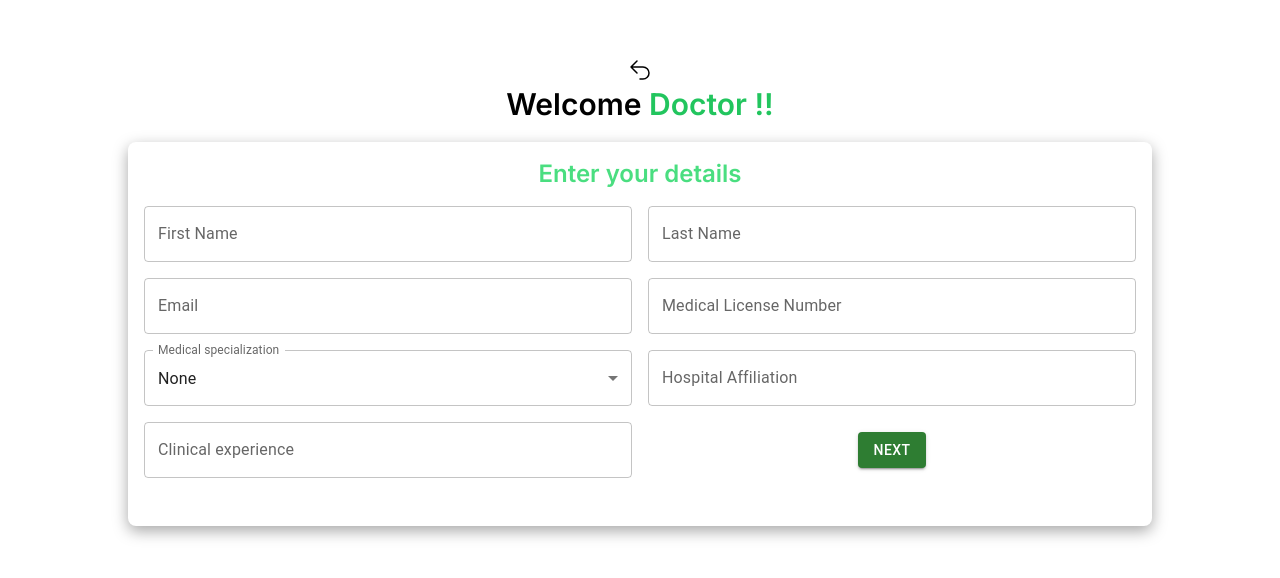
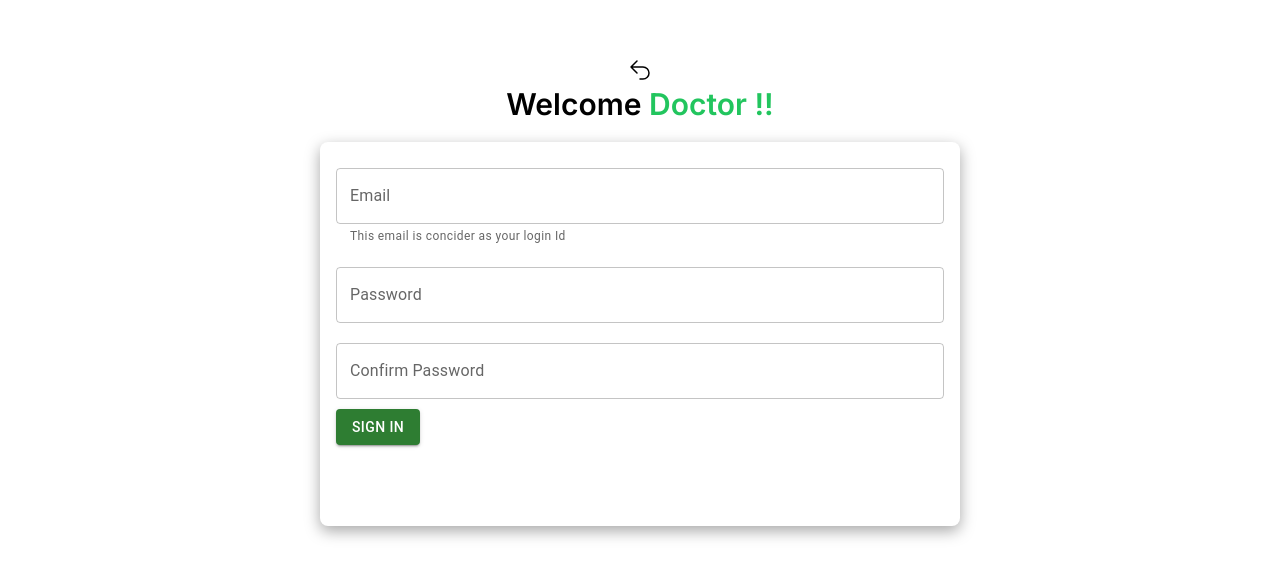
Before and after one commit to SuggestUs/web-ui, a React (Vite) app: page /Auth/SignInForDoctor in a window 1280 px wide. Shown: the part 108-686 px from the top of the page. Built offline with nearby package versions, Linux system fonts and the light colour scheme; what @tailwindcss/custom-forms would draw is missing.

Commit message:
major chages in UI

```diff
--- /dev/null
+++ b/src/Auth/ProfessionalDetails.jsx
@@ -0,0 +1,165 @@
+import React from 'react'
+import { TextField, Grid } from '@mui/material';
+import NextButton from '../Navigator/NextButton';
+import { ArrowUturnLeftIcon } from "@heroicons/react/24/outline";
+import { Link } from 'react-router-dom';
+import Select from '@mui/material/Select';
+import MenuItem from '@mui/material/MenuItem';
+import { useState } from 'react';
+import InputLabel from '@mui/material/InputLabel';
+import FormControl from '@mui/material/FormControl';
+import {validationForDoctorProffessionalDetails} from '../datavalidation/validationForData'
+
+
+export default function ProfessionalDetails() {
+
+    const Shadow = {
+        boxShadow: 'rgba(0, 0, 0, 0.35) 0px 5px 15px'
+    }
+
+    //  for medical specialization data
+    const medical_specialization = [
+        { feild: 'cardiolog' },
+        { feild: 'Dermatology' },
+        { feild: 'Endocrinology' },
+        { feild: 'Gastroenterology' },
+        { feild: 'Hematology' },
+        { feild: 'Neurology' },
+        { feild: 'Oncology' },
+        { feild: 'Pediatrics' },
+        { feild: 'Psychiatry' },
+        { feild: 'Pulmonology' },
+        { feild: 'Pulmonology' },
+        { feild: 'Radiology' },
+        { feild: 'Surgery' },
+    ];
+
+    // for medical specialization
+    const [Role, setRole] = useState("None");
+
+    const [dataForProfessionalDetail , setProfessionalData] = useState({
+     First_Name : '',
+     Last_Name : '',
+     Email : '',
+     Medical_License_Number : '',
+     Medical_specialization : '',
+     Hospital_Affiliation : '',
+     Clinical_experience : '',
+
+    })
+
+    const handleChange = (event) => {
+        setRole(event.target.value);
+    };
+
+    const validationForDoctorProffessionalDetails = () =>{
+
+    }
+
+    return (
+        <div>
+
+            <div className="flex flex-col justify-center items-center h-screen">
+                <Link to="/Auth"><ArrowUturnLeftIcon className="h-6 w-6 text-black" />
+                </Link>
+                <div className='my-1 font-inter font-bold text-3xl mb-5'> {"Welcome    "}<span className="text-green-500">Doctor !!</span></div>
+                <div className=" bg-white p-4 rounded-lg w-4/5 overflow-y-auto shadow-md h-96 " style={Shadow}>
+                    <Grid container spacing={2}>
+                        <Grid item xs={12} >
+                            <p className='text-center font-inter text-green-400 text-2xl font-semibold'>Enter your details</p>
+                        </Grid>
+                        <Grid item xs={12} sm={6}>
+                            <TextField
+                                label="First Name"
+                                name="First_Name"
+                                variant="outlined"
+                                fullWidth
+                            //className={classes.input}
+                            />
+                        </Grid>
+                        <Grid item xs={12} sm={6}>
+                            <TextField
+                                label="Last Name"
+                                name="Last_Name"
+                                variant="outlined"
+                                fullWidth
+                            //className={classes.input}
+                            />
+                        </Grid>
+                        <Grid item xs={12} sm={6}>
+                            <TextField
+                                label="Email"
+                                name="Email"
+                                // value={formData.email}
+                                // onChange={handleChange}
+                                variant="outlined"
+                                fullWidth
+                            />
+                        </Grid>
+                        <Grid item xs={12} sm={6}>
+                            <TextField
+                                label="Medical License Number"
+                                name="Medical_License_Number"
+                                variant="outlined"
+                                fullWidth
+                                //className={classes.input}
+                                type="number"
+                            />
+                        </Grid>
+                        <Grid item xs={12} sm={6}>
+                            <FormControl fullWidth >
+                                <InputLabel id="demo-simple-select-helper-label">Medical specialization</InputLabel>
+                                <Select
+                                    labelId="demo-simple-select-label"
+                                    id="demo-simple-select"
+                                    value={Role}
+                                    label="Medical specialization"
+                                    name="Medical_specialization"
+                                    onChange={handleChange}
+                                >
+                                    <MenuItem value='None'>
+                                        None
+                                    </MenuItem>
+                                    {medical_specialization.map((specialization, index) => (
+                                        <MenuItem key={index} value={specialization.feild}>
+                                            {specialization.feild}
+                                        </MenuItem>
+                                    ))}
+                                </Select>
+                            </FormControl>
+                        </Grid>
+                        <Grid item xs={12} sm={6}>
+                            <TextField
+                                label="Hospital Affiliation"
+                                name="Hospital_Affiliation"
+                                // value={formData.address1}
+                                // onChange={handleChange}
+                                variant="outlined"
+                                fullWidth
+                            />
+                        </Grid>
+                        <Grid item xs={12} sm={6}>
+                            <TextField
+                                label="Clinical experience"
+                                name="Clinical_experience"
+                                // value={formData.city}
+                                // onChange={handleChange}
+                                variant="outlined"
+                                fullWidth
+                                type='number'
+                            />
+                        </Grid>
+                        {/* <Grid item xs={12} sm={6} className='flex  justify-center items-center'>
+                            <Button onClick={isSignIn} variant='contained' color='success'>Sign In</Button>
+                        </Grid> */}
+                        <Grid  item xs={12} sm={6} className='flex  justify-center items-center' >
+                            <NextButton path='/Auth/PersonalDetails' state={null}></NextButton>
+                        </Grid>
+                    </Grid>
+
+                </div>
+
+            </div>
+        </div >
+    )
+}
--- a/src/Auth/SignInForDoctor.jsx
+++ b/src/Auth/SignInForDoctor.jsx
@@ -1,45 +1,34 @@
 import React from 'react'
-import { TextField, Grid } from '@mui/material';
-import NextButton from '../Navigator/NextButton';
+import { TextField, Grid, Button ,FormControl} from '@mui/material';
 import { ArrowUturnLeftIcon } from "@heroicons/react/24/outline";
 import { Link } from 'react-router-dom';
-import Select from '@mui/material/Select';
-import MenuItem from '@mui/material/MenuItem';
 import { useState } from 'react';
-import InputLabel from '@mui/material/InputLabel';
-import FormControl from '@mui/material/FormControl';
-
+import { useNavigate } from "react-router-dom";
+import { validationForDoctorProffessionalDetails } from '../datavalidation/validationForData'
 
 
 export default function SignInForDoctor() {
+
+
+    const navigate = useNavigate()
 
     const Shadow = {
         boxShadow: 'rgba(0, 0, 0, 0.35) 0px 5px 15px'
     }
 
-    //  for medical specialization data
-    const medical_specialization = [
-        { field: 'cardiolog' },
-        { field: 'Dermatology' },
-        { field: 'Endocrinology' },
-        { field: 'Gastroenterology' },
-        { field: 'Hematology' },
-        { field: 'Neurology' },
-        { field: 'Oncology' },
-        { field: 'Pediatrics' },
-        { field: 'Psychiatry' },
-        { field: 'Pulmonology' },
-        { field: 'Pulmonology' },
-        { field: 'Radiology' },
-        { field: 'Surgery' },
-    ];
+    const [dataForProfessionalDetail, setProfessionalData] = useState({
+        Email: '',
+        Password: ''
+    })
 
-    // for medical specialization
-    const [Role, setRole] = useState("None");
 
-    const handleChange = (event) => {
-        setRole(event.target.value);
-    };
+    const validationForDoctorProffessionalDetails = () => {
+
+    }
+
+    const isSignIn = () => {
+        navigate('/Dashbord')
+    }
 
     return (
         <div>
@@ -48,100 +37,83 @@ export default function SignInForDoctor() {
                 <Link to="/Auth"><ArrowUturnLeftIcon className="h-6 w-6 text-black" />
                 </Link>
                 <div className='my-1 font-inter font-bold text-3xl mb-5'> {"Welcome    "}<span className="text-green-500">Doctor !!</span></div>
-                <div className=" bg-white p-4 rounded-lg w-4/5 overflow-y-auto shadow-md h-96 " style={Shadow}>
-                    <Grid container spacing={2}>
+                <div className=" bg-white p-4 rounded-lg w-1/2 overflow-y-auto shadow-md h-96 " style={Shadow}>
+                    {/* <Grid container spacing={2}>
                         <Grid item xs={12} >
                             <p className='text-center font-inter text-green-400 text-2xl font-semibold'>Enter your details</p>
                         </Grid>
                         <Grid item xs={12} sm={6}>
                             <TextField
-                                label="First Name"
-                                name="firstName"
+                                label="Email"
+                                name="Email"
                                 variant="outlined"
                                 fullWidth
-                            //className={classes.input}
+                                helperText="THIS EMAIL IS CONCIDER AS YOUR LOGIN ID"
                             />
                         </Grid>
                         <Grid item xs={12} sm={6}>
                             <TextField
-                                label="Last Name"
-                                name="lastName"
-                                variant="outlined"
-                                fullWidth
-                            //className={classes.input}
-                            />
-                        </Grid>
-                        <Grid item xs={12} sm={6}>
-                            <TextField
-                                label="Email"
-                                name="email"
-                                // value={formData.email}
-                                // onChange={handleChange}
-                                variant="outlined"
-                                fullWidth
-                            //className={classes.input}
-                            />
-                        </Grid>
-                        <Grid item xs={12} sm={6}>
-                            <TextField
-                                label="Medical License Number"
-                                name="number"
-                                variant="outlined"
-                                fullWidth
-                                //className={classes.input}
-                                type="number"
-                            />
-                        </Grid>
-                        <Grid item xs={12} sm={6}>
-                            <FormControl fullWidth >
-                                <InputLabel id="demo-simple-select-helper-label">Medical specialization</InputLabel>
-                                <Select
-                                    labelId="demo-simple-select-label"
-                                    id="demo-simple-select"
-                                    value={Role}
-                                    label="Medical specialization"
-                                    onChange={handleChange}
-                                >
-                                    <MenuItem value='None'>
-                                        None
-                                    </MenuItem>
-                                    {medical_specialization.map((specialization, index) => (
-                                        <MenuItem key={index} value={specialization.field}>
-                                            {specialization.field}
-                                        </MenuItem>
-                                    ))}
-                                </Select>
-                            </FormControl>
-                        </Grid>
-                        <Grid item xs={12} sm={6}>
-                            <TextField
-                                label="Hospital Affiliation"
-                                name="Hospital Affiliation"
-                                // value={formData.address1}
-                                // onChange={handleChange}
+                                label="Password"
+                                name="Password"
                                 variant="outlined"
                                 fullWidth
                             />
                         </Grid>
                         <Grid item xs={12} sm={6}>
                             <TextField
-                                label="Clinical experience"
-                                name="Clinical experience"
-                                // value={formData.city}
-                                // onChange={handleChange}
+                                label="Confirm Password"
+                                name="Confirm_Password"
                                 variant="outlined"
                                 fullWidth
-                                type='number'
+                                helperText="Make sure your password match as above one"
                             />
                         </Grid>
-                        <Grid item xs={12} sm={6} className='flex  justify-center items-center' >
-                            <NextButton path='/Auth/SignInForDoctor/PersonalDetails' state={null}></NextButton>
+
+
+                        <Grid item xs={12} sm={6} className='flex  justify-center items-center'>
+                            <Button onClick={isSignIn} variant='contained' color='success'>Sign In</Button>
                         </Grid>
-                    </Grid>
+
+                    </Grid> */}
+                    <div className='User-from flex flex-col'>
+                        <div className='text-center'>
+                            <FormControl fullWidth className='my-5'>
+
+                                <TextField
+                                    className='my-5'
+                                    label="Email"
+                                    type='email'
+                                    style={{
+                                        margin: '10px 0px'
+                                    }}
+                                    helperText='This email is concider as your login Id'
+                                />
+                                <TextField
+                                    className='my-5'
+                                    label="Password"
+                                    type='password'
+                                    style={{
+                                        margin: '10px 0px'
+                                    }}
+                                />
+                                <TextField
+                                    className='my-5'
+                                    label="Confirm Password"
+                                    type='password'
+                                    style={{
+                                        margin: '10px 0px'
+                                    }}
+                                />
+                            </FormControl>
+                        </div>
+                        <div className='my-auto'>
+                            <Button variant='contained' color='success' onClick={isSignIn}>Sign In</Button>
+                        </div>
+                    </div>
 
                 </div>
 
             </div>
-        </div>
+        </div >
     )
 }
--- /dev/null
+++ b/src/datavalidation/validationForData.js
@@ -0,0 +1,22 @@
+export const validationForUserSignIn = (obj)=>{
+    Object.keys(obj).forEach((x)=>{
+        if(obj[x] === ''){
+            alert(`Please Feel ${obj[x]} to sign in `)
+            return  false
+        }
+    })
+    const emailRegex = /^[^\s@]+@[^\s@]+\.[^\s@]+$/;
+
+    if(!emailRegex.test(obj.Email)){
+        alert("Email is invalid ")
+        return false
+    }
+
+    return true
+}
+
+export const validationForDoctorProffessionalDetails = (obj)=>{
+
+}
+
+export const anything = {}
--- a/src/route.jsx
+++ b/src/route.jsx
@@ -11,15 +11,7 @@ import HomePage from './pages/HomePage'
 import Authentication from './Auth/Authentication';
 import SignInForDoctor from './Auth/SignInForDoctor';
 import PersonalDetailsDoctor from './Auth/PersonalDetailsDoctor';
-
-// const Navbar = lazy(() => import('./components/Navbar'))
-// const Mission = lazy(() => import('./pages/Mission'))
-// const WhoWeAre = lazy(() => import('./pages/WhoWeAre'))
-// const HomePage = lazy(() => import('./pages/HomePage'))
-// const Footer = lazy(() => import('./components/Footer'))
-// const Authentication = lazy(() => import('./Auth/Authentication'))
-// const SignInForDoctor = lazy(() => import('./Auth/SignInForDoctor'))
-// const PersonalDetailsDoctor = lazy(() => import('./Auth/PersonalDetailsDoctor'))
+import ProfessionalDetails from './Auth/ProfessionalDetails';
 const DashBordForDoctor = lazy(() =>
   import('./feed-component/Doctor/DashBordForDoctor')
 )
@@ -63,18 +55,26 @@ export default function MainRoute() {
             }
           />
           <Route
-            path='/Auth/SignInForDoctor'
+            path='/Auth/ProfessionalDetails'
             element={
               <Suspense fallback={<CircularProgress/>}>
-                <SignInForDoctor />
+                <ProfessionalDetails />
               </Suspense>
             }
           />
           <Route
-            path='/Auth/SignInForDoctor/PersonalDetails'
+            path='/Auth/PersonalDetails'
             element={
               <Suspense fallback={<CircularProgress/>}>
                 <PersonalDetailsDoctor />
+              </Suspense>
+            }
+          />
+          <Route
+            path='/Auth/SignInForDoctor'
+            element={
+              <Suspense fallback={<CircularProgress/>}>
+                <SignInForDoctor/>
               </Suspense>
             }
           />
```
Also changed, not shown: src/Auth/PersonalDetailsDoctor.jsx (+9 -21 lines), src/Auth/SignIn.jsx (+4 -4 lines).
